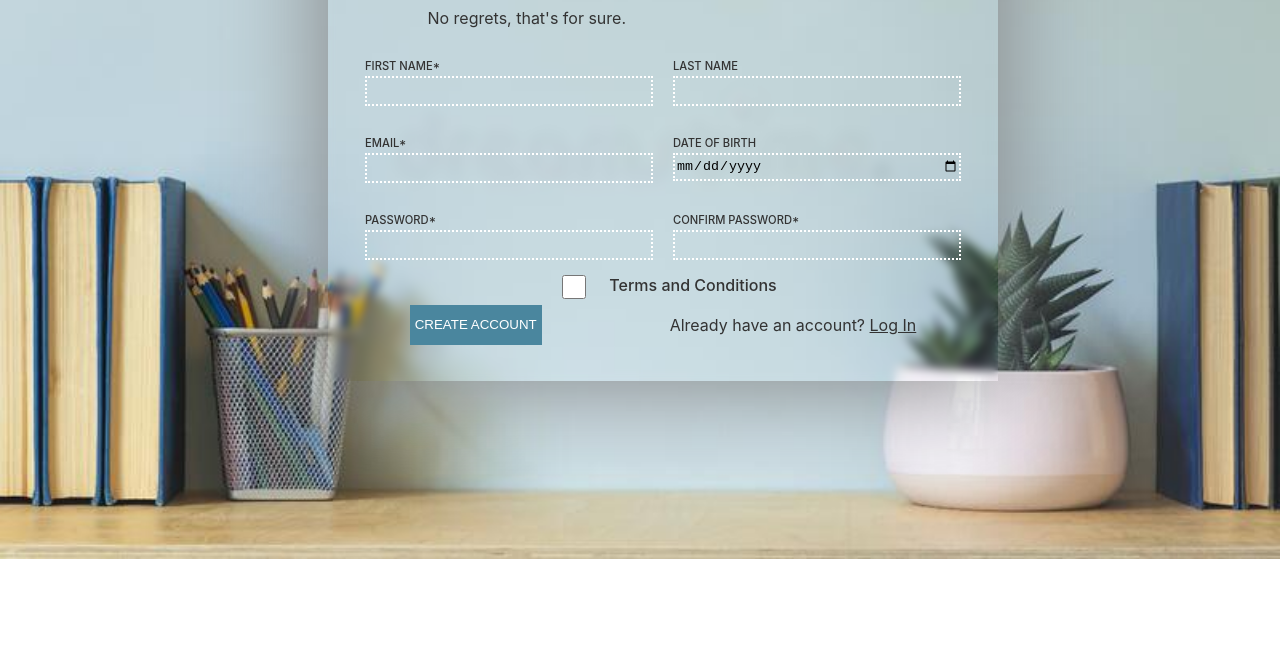
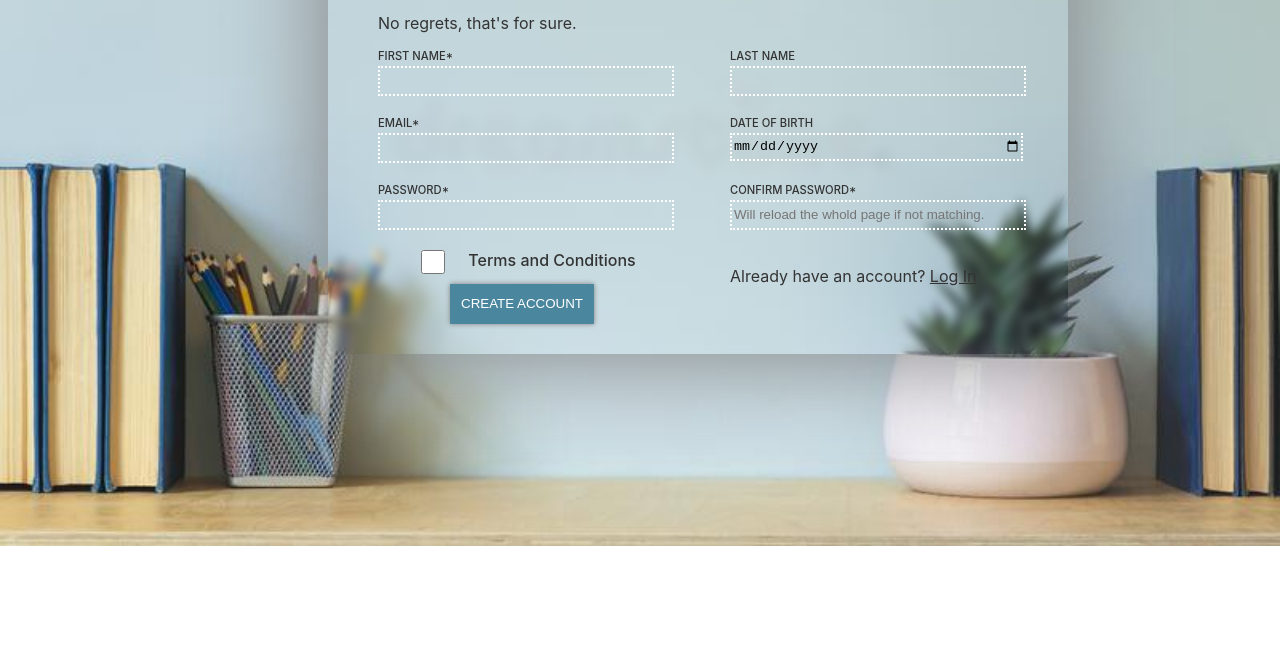
Before and after one commit to S-BaC/Class_Projects, a plain HTML site: page FrontEndClassProjects/TOP_SigninForm/index.html in a window 1280 px wide. Shown: the part 155-800 px from the top of the page. Drawn offline with Linux system fonts and the light colour scheme.

Commit message:
Finalizing sign-up form

```diff
--- a/FrontEndClassProjects/TOP_SigninForm/index.html
+++ b/FrontEndClassProjects/TOP_SigninForm/index.html
@@ -8,25 +8,31 @@
     <link rel="stylesheet" href="style.css">
 </head>
 <body>
+    <div class="screen">
+        <h1>Many Thanks!</h1>
+        <p><em>We will contact you (with splendid news) soon </em> &#128521; </p>
+    </div>
     <div class="wrapper">
         <div class="txt">
             <h1> Ready for the long march? </h1>
             <p>This is not an actual service, yet. Anyway, just sign up, please.</p>
             <p>No regrets, that's for sure.</p>
         </div>
-        <form action="">
+        <form action="submit">
             <div class="i">
             <label for="fName" >FIRST NAME* </label>
-            <input type="text" name="fName" required/>
+            <input type="text" name="fName"
+            pattern="(^[A-Za-z]*$)" title="Please enter a valid name." required/>
             </div>
-
             <div class="i">
             <label for="lName">LAST NAME</label>
-            <input type="text" name="lName"/>
+            <input type="text" name="lName"
+            pattern="(^[A-Za-z]*$)" title="Please enter a valid name."/>
             </div>
             <div class="i">
             <label for="email" >EMAIL* </label>
-            <input type="text" name="email" required/>
+            <input type="email" name="email"
+            title="e.g. abc@gmail.com" required/>
             </div>
             <div class="i">
             <label for="dob">DATE OF BIRTH</label>
@@ -34,24 +40,40 @@
             </div>
             <div class="i">
             <label for="password" >PASSWORD*</label>
-            <input type="password" name="password" required/>
+            <input type="password" name="password" placeholder=" "
+            pattern="(^[A-Za-z0-9]*$)" minlength="6" title="Must be A-Z, a-z, 0-9. At least 6 characters." required/>
             </div>
             <div class="i">
             <label for="cPassword">CONFIRM PASSWORD*</label>
-            <input type="password" name="cPassword" required/>
+            <input type="password" name="cPassword" placeholder="Will reload the whold page if not matching."
+            pattern="(^[A-Za-z0-9]*$)" title="Passwords not matching." required/>
             </div>
-
-            <div class="tnc">
-            <input type="checkbox" name="tnc" required/>
-            <label for="tnc">Terms and Conditions</label>
+            <div class="i">
+                <div class="tnc">
+                <input type="checkbox" name="tnc" required/>
+                <label for="tnc">Terms and Conditions</label>
+                </div>
+                <button name="submit"> CREATE ACCOUNT </button>
             </div>
-
-
+            <div class="i">
+                <div class="ps">
+            <p> Already have an account? <a>Log In</a></p>
+            </div>
+            </div>
         </form>
-        <div class="ps">
-            <button name="submit"> CREATE ACCOUNT </button>
-            <p> Already have an account? <a>Log In</a></p>
-        </div>
     </div>
+    <script>
+        const form = document.querySelector('form');
+        form.addEventListener('submit',e=>{
+            if(document.querySelector('input[name=password]').value
+                !== document.querySelector('input[name=cPassword]').value){
+                    alert("Passwords not matching.");
+                    location.reload();
+                }
+            e.preventDefault();
+            document.querySelector('.wrapper').style.display='none';
+            document.querySelector('.screen').style.display='block';
+            })
+    </script>
 </body>
 </html>
--- a/FrontEndClassProjects/TOP_SigninForm/style.css
+++ b/FrontEndClassProjects/TOP_SigninForm/style.css
@@ -6,25 +6,28 @@ body{
     background-position: center;
 }
 
-.wrapper{
+.wrapper, .screen{
     margin: 5vh 25vw;
     width:50vw;
     height:auto;
-    padding: 5px 15px 30px;
     backdrop-filter: blur(5px);
     box-shadow: 0px 0px 100px gray;
     color:#333;
     display: flex;
     flex-direction: column;
-    align-items: center;
+    padding:10px 50px;
 }
-
-h1{color:#4A869E;}
+.txt{
+    width:100%;
+}
+h1{color:#4A869E; text-align: center;}
 
 form{
+    width:100%;
     display:flex;
     flex-wrap: wrap;
-    justify-content: center;
+    justify-content: space-between;
+    padding:0px;
 }
 label{
     font-size: .7rem;
@@ -32,16 +35,19 @@ label{
     font-weight: 500;
 }
 input{
+    width: 100%;
     height:max(10px, 3vh);
     border:2px dotted white;
     background-color: transparent;
 }
-
+input:invalid{
+    color:crimson;
+}
 .i{
     display:flex;
     flex-direction: column;
     width:min(300px, 45%);
-    padding: 15px 10px;
+    padding-bottom: 20px;
 }
 
 .tnc{
@@ -62,11 +68,27 @@ input{
 .ps{width:auto; display: flex; align-items:center; gap:10vw;}
 button{
     text-align: center;
+    margin:auto;
+    margin-top:10px;
     padding: 5px;
+    width:50%;
     height:5vh;
     border:none;
     background-color:#4A869E;
     color:white;
+    box-shadow: 0px 0px 5px gray;
+    cursor: pointer;
 }
+button:active{transform: scale(0.9);}
 a{text-decoration: underline;}
 a:hover{cursor: pointer;}
+
+/* Another page */
+.screen{
+    margin:auto;
+    margin-top:10vh;
+    display:none;
+    padding-top:10vmax;
+    padding-bottom:10vmax;
+    text-align: center;
+}
```
